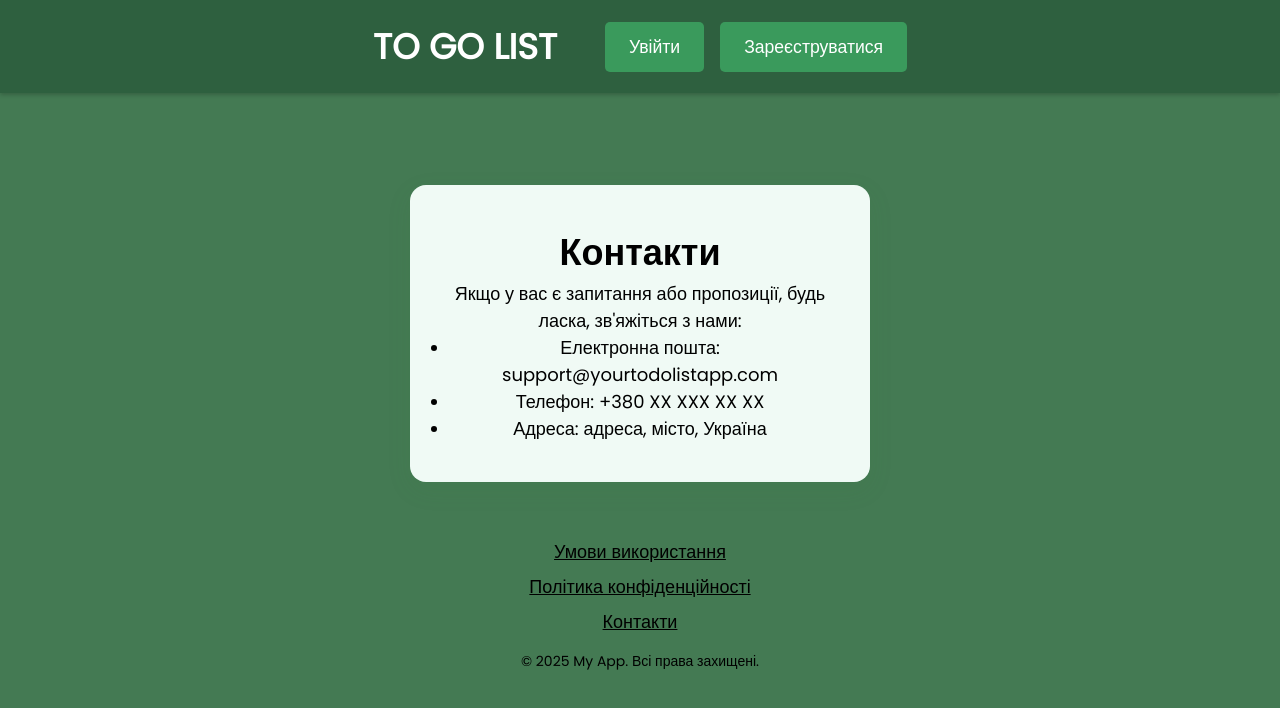
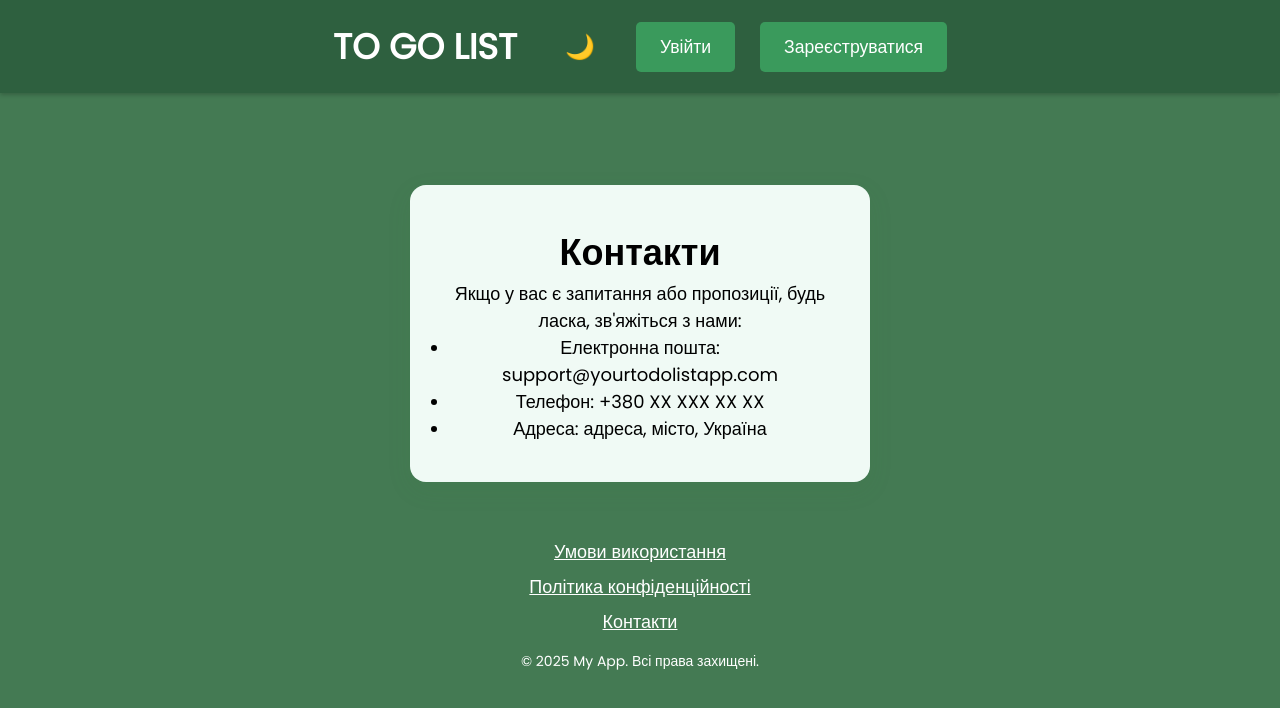
Before and after one commit to NataliaShel/to-go-list-app, a React (Create React App) app: page /contacts in a window 1280 px wide. Shown: the top 708 px of the page. Built offline with nearby package versions, Linux system fonts and the light colour scheme; no server answers.

Commit message:
Added Darc Thema.

```diff
--- a/src/App.css
+++ b/src/App.css
@@ -128,7 +128,6 @@ body {
   background-color: #c0392b;
 }
 
-/* Buttons */
 .auth-btn,
 .auth-btn-secondary {
   padding: 12px 24px;
@@ -164,7 +163,6 @@ body {
   background-color: #a0a0a0;
   cursor: not-allowed;
 }
-
 
 .auth-container {
   max-width: 800px;
@@ -215,7 +213,6 @@ body {
 .auth-form input:focus {
   border-color: #2e603f;
 }
-
 
 .TogoWrapper {
   background: #f0faf5;
@@ -303,7 +300,6 @@ body {
   color: #1c2d24;
 }
 
-
 @keyframes fadeInUp {
   from {
     opacity: 0;
@@ -318,7 +314,6 @@ body {
 .animate-fadeInUp {
   animation: fadeInUp 0.6s ease;
 }
-
 
 @media (max-width: 768px) {
   .navbar-container {
@@ -345,3 +340,107 @@ body {
     text-align: center;
   }
 }
+
+body.dark {
+  background-color: #1e1e1e;
+  color: #f0f0f0;
+}
+
+body.dark .navbar {
+  background-color: #2b2b2b;
+}
+
+body.dark .navbar-link,
+body.dark .auth-btn,
+body.dark .logout-button {
+  background-color: #444;
+  color: #fff;
+}
+
+body.dark .navbar-link:hover,
+body.dark .auth-btn:hover,
+body.dark .logout-button:hover {
+  background-color: #666;
+  color: #fff;
+}
+
+body.dark .auth-card {
+  background-color: #333;
+  color: #fff;
+}
+
+body.dark .TogoWrapper {
+  background-color: #2c2c2c;
+}
+
+body.dark .Togo {
+  background-color: #878585;
+  color: #e0e0e0;
+}
+
+.theme-toggle-btn {
+  background: none;
+  border: none;
+  font-size: 1.5rem;
+  cursor: pointer;
+  margin-right: 1rem;
+  color: inherit;
+}
+
+.theme-toggle-btn:hover {
+  opacity: 0.7;
+}
+
+footer {
+  text-align: center;
+  margin-top: 3rem;
+  color: #1e1e1e;
+}
+
+body.dark footer {
+  color: #ffffff;
+}
+
+body.dark footer a {
+  color: #ffffff;
+  text-decoration: none;
+}
+
+body.dark footer a:hover {
+  text-decoration: underline;
+}
+
+body.dark .TogoWrapper h1 {
+  color: #ffffff;
+}
+body.dark .togo-btn {
+  background: #000000;
+  color: #fff;
+}
+
+body.dark .Togo {
+  background: #3a3a3a;
+  color: #d0d0d0;
+  box-shadow: 0 2px 5px rgba(0, 0, 0, 0.5);
+}
+
+body.dark .Togo:hover {
+  background: #2e3833;
+  box-shadow: 0 6px 15px rgba(0, 0, 0, 0.8);
+}
+
+body.dark .Togo .completed {
+  color: #878888;
+  text-decoration: line-through;
+}
+
+body.dark .Togo .incompleted {
+  color: #deedd6;
+  cursor: pointer;
+}
+
+.Togo:hover {
+  background: #a1dfac;
+  box-shadow: 0 6px 15px rgba(0, 0, 0, 0.1);
+  transition: background 0.3s ease, box-shadow 0.3s ease;
+}
--- a/src/App.js
+++ b/src/App.js
@@ -32,7 +32,6 @@ function App() {
       <AuthProvider>
         <Navbar />
 
-
         <div style={{ paddingTop: '72px' }}>
           <Routes>
             <Route path="/" element={<Home />} />
@@ -54,5 +53,4 @@ function App() {
   );
 }
 
-
 export default App;
--- a/src/components/Footer.jsx
+++ b/src/components/Footer.jsx
@@ -8,30 +8,30 @@ const Footer = () => {
         padding: '16px 0',
         marginTop: '2rem',
         textAlign: 'center',
-        color: '#000000',
+        color: '#fff',
       }}
     >
       <nav style={{ marginBottom: '16px' }}>
         <Link
           to="/terms-and-conditions"
-          style={{ display: 'block', color: '#000000', margin: '8px 0', textDecoration: 'underline', cursor: 'pointer' }}
+          style={{ display: 'block', color: '#fff', margin: '8px 0', textDecoration: 'underline', cursor: 'pointer' }}
         >
           Умови використання
         </Link>
         <Link
           to="/privacy-policy"
-          style={{ display: 'block', color: '#000000', margin: '8px 0', textDecoration: 'underline', cursor: 'pointer' }}
+          style={{ display: 'block', color: '#fff', margin: '8px 0', textDecoration: 'underline', cursor: 'pointer' }}
         >
           Політика конфіденційності
         </Link>
         <Link
           to="/contacts"
-          style={{ display: 'block', color: '#000000', margin: '8px 0', textDecoration: 'underline', cursor: 'pointer' }}
+          style={{ display: 'block', color: '#fff', margin: '8px 0', textDecoration: 'underline', cursor: 'pointer' }}
         >
           Контакти
         </Link>
       </nav>
-      <p style={{ fontSize: '0.875rem', color: '#000000' }}>© 2025 My App. Всі права захищені.</p>
+      <p style={{ fontSize: '0.875rem', color: '#fff' }}>© 2025 My App. Всі права захищені.</p>
     </footer>
   );
 };
--- a/src/components/Navbar.jsx
+++ b/src/components/Navbar.jsx
@@ -1,10 +1,22 @@
-import React from 'react';
+import React, { useEffect, useState } from 'react';
 import { Link, useNavigate } from 'react-router-dom';
-import { useAuth } from '../contexts/authContexts';
+import { useAuth } from '../contexts/authContexts/authContexts';
 
 const Navbar = () => {
   const { userLoggedIn, currentUser, doSignOut, loading } = useAuth();
   const navigate = useNavigate();
+
+  const [theme, setTheme] = useState(() => localStorage.getItem('theme') || 'light');
+
+  useEffect(() => {
+    document.body.className = '';
+    document.body.classList.add(theme);
+    localStorage.setItem('theme', theme);
+  }, [theme]);
+
+  const toggleTheme = () => {
+    setTheme(prev => (prev === 'light' ? 'dark' : 'light'));
+  };
 
   const handleLogout = async () => {
     try {
@@ -17,43 +29,23 @@ const Navbar = () => {
 
   return (
     <nav className="navbar">
-      <div
-        className="navbar-container"
-        style={{
-          display: 'flex',
-          alignItems: 'center',
-          justifyContent: 'space-between',
-          padding: '0 1rem',
-        }}
-      >
+      <div className="navbar-container">
+        <Link to="/" className="navbar-brand">TO GO LIST</Link>
 
-        <Link to="/" className="navbar-brand">
-          TO GO LIST
-        </Link>
+        <div className="navbar-links">
+          <button onClick={toggleTheme} className="theme-toggle-btn">
+            {theme === 'light' ? '🌙' : '☀️'}
+          </button>
 
-        <div
-          className="navbar-links"
-          style={{ display: 'flex', alignItems: 'center', gap: '1rem' }}
-        >
           {!loading && userLoggedIn ? (
             <>
-
               <span className="navbar-user">Привіт, {currentUser?.email}</span>
-
-
-              <button onClick={handleLogout} className="logout-button">
-                Вийти
-              </button>
+              <button onClick={handleLogout} className="logout-button">Вийти</button>
             </>
           ) : (
             <>
-
-              <Link to="/login" className="auth-btn">
-                Увійти
-              </Link>
-              <Link to="/register" className="auth-btn">
-                Зареєструватися
-              </Link>
+              <Link to="/login" className="auth-btn">Увійти</Link>
+              <Link to="/register" className="auth-btn">Зареєструватися</Link>
             </>
           )}
         </div>
--- a/src/components/TogoWrapper.js
+++ b/src/components/TogoWrapper.js
@@ -17,7 +17,7 @@ export const TogoWrapper = () => {
 
   useEffect(() => {
     const fetchPlanners = async () => {
-      if (userLoggedIn && currentUser && currentUser.uid) {
+      if (userLoggedIn && currentUser?.uid) {
         try {
           const userPlanners = await getPlannersByUserId(currentUser.uid);
           const formatted = userPlanners.map(planner => ({
@@ -30,11 +30,20 @@ export const TogoWrapper = () => {
         } catch (error) {
           console.error("Помилка завантаження планів:", error);
         }
+      } else {
+        const storedTogos = localStorage.getItem("guest_togos");
+        if (storedTogos) {
+          setTogos(JSON.parse(storedTogos));
+        }
       }
     };
 
     fetchPlanners();
   }, [userLoggedIn, currentUser]);
+
+  const saveToLocalStorage = (newTogos) => {
+    localStorage.setItem("guest_togos", JSON.stringify(newTogos));
+  };
 
   const addTogo = async (taskText) => {
     const tempId = uuidv4();
@@ -44,11 +53,15 @@ export const TogoWrapper = () => {
       completed: false,
       isEditing: false,
     };
+
+    if (userLoggedIn && currentUser?.uid) {
       setTogos(prev => [...prev, newTogo]);
 
       try {
-
-      const plannerId = await addPlanner(currentUser.uid, { name: taskText, completed: false });
+        const plannerId = await addPlanner(currentUser.uid, {
+          name: taskText,
+          completed: false,
+        });
 
         setTogos(prev =>
           prev.map(togo =>
@@ -58,6 +71,11 @@ export const TogoWrapper = () => {
       } catch (error) {
         console.error("Помилка при додаванні в Firestore:", error);
       }
+    } else {
+      const updated = [...togos, newTogo];
+      setTogos(updated);
+      saveToLocalStorage(updated);
+    }
   };
 
   const toggleComplete = async (id) => {
@@ -66,25 +84,33 @@ export const TogoWrapper = () => {
 
     const newStatus = !togo.completed;
 
+    if (userLoggedIn) {
       try {
         await updatePlanner(id, { completed: newStatus });
-      setTogos(prev =>
-        prev.map(togo =>
-          togo.id === id ? { ...togo, completed: newStatus } : togo
-        )
-      );
       } catch (error) {
         console.error("Помилка оновлення статусу:", error);
       }
+    }
+
+    const updated = togos.map(togo =>
+      togo.id === id ? { ...togo, completed: newStatus } : togo
+    );
+    setTogos(updated);
+    if (!userLoggedIn) saveToLocalStorage(updated);
   };
 
   const deleteTogo = async (id) => {
+    if (userLoggedIn) {
       try {
         await deletePlanner(id);
-      setTogos(prev => prev.filter(togo => togo.id !== id));
       } catch (error) {
         console.error("Помилка видалення:", error);
       }
+    }
+
+    const updated = togos.filter(togo => togo.id !== id);
+    setTogos(updated);
+    if (!userLoggedIn) saveToLocalStorage(updated);
   };
 
   const editTogo = (id) => {
@@ -96,16 +122,19 @@ export const TogoWrapper = () => {
   };
 
   const editTask = async (newTaskText, id) => {
+    if (userLoggedIn) {
       try {
         await updatePlanner(id, { name: newTaskText });
-      setTogos(prev =>
-        prev.map(togo =>
-          togo.id === id ? { ...togo, task: newTaskText, isEditing: false } : togo
-        )
-      );
       } catch (error) {
         console.error("Помилка оновлення завдання:", error);
       }
+    }
+
+    const updated = togos.map(togo =>
+      togo.id === id ? { ...togo, task: newTaskText, isEditing: false } : togo
+    );
+    setTogos(updated);
+    if (!userLoggedIn) saveToLocalStorage(updated);
   };
 
   return (
```
Lines whose indentation alone changed are shown as unchanged.
